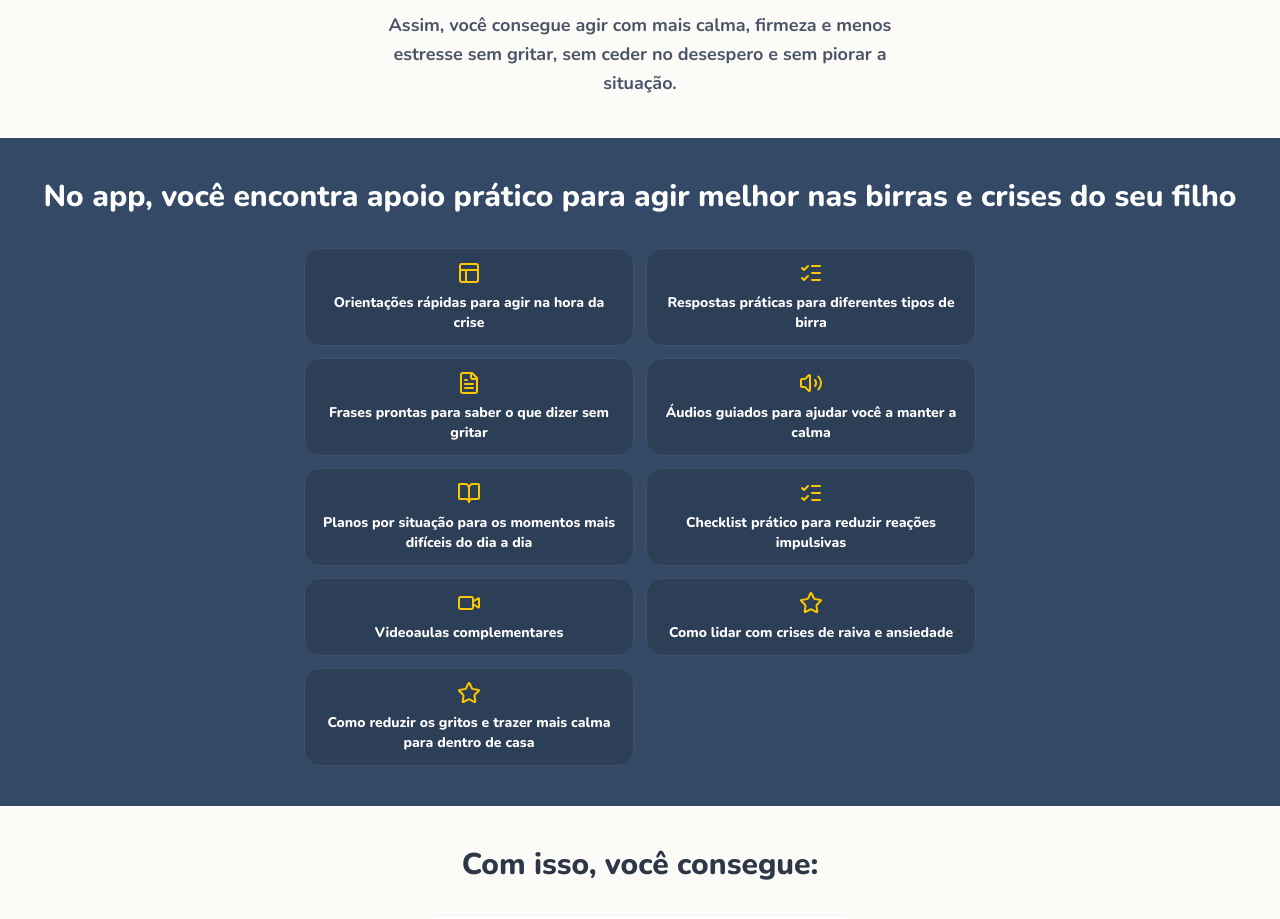
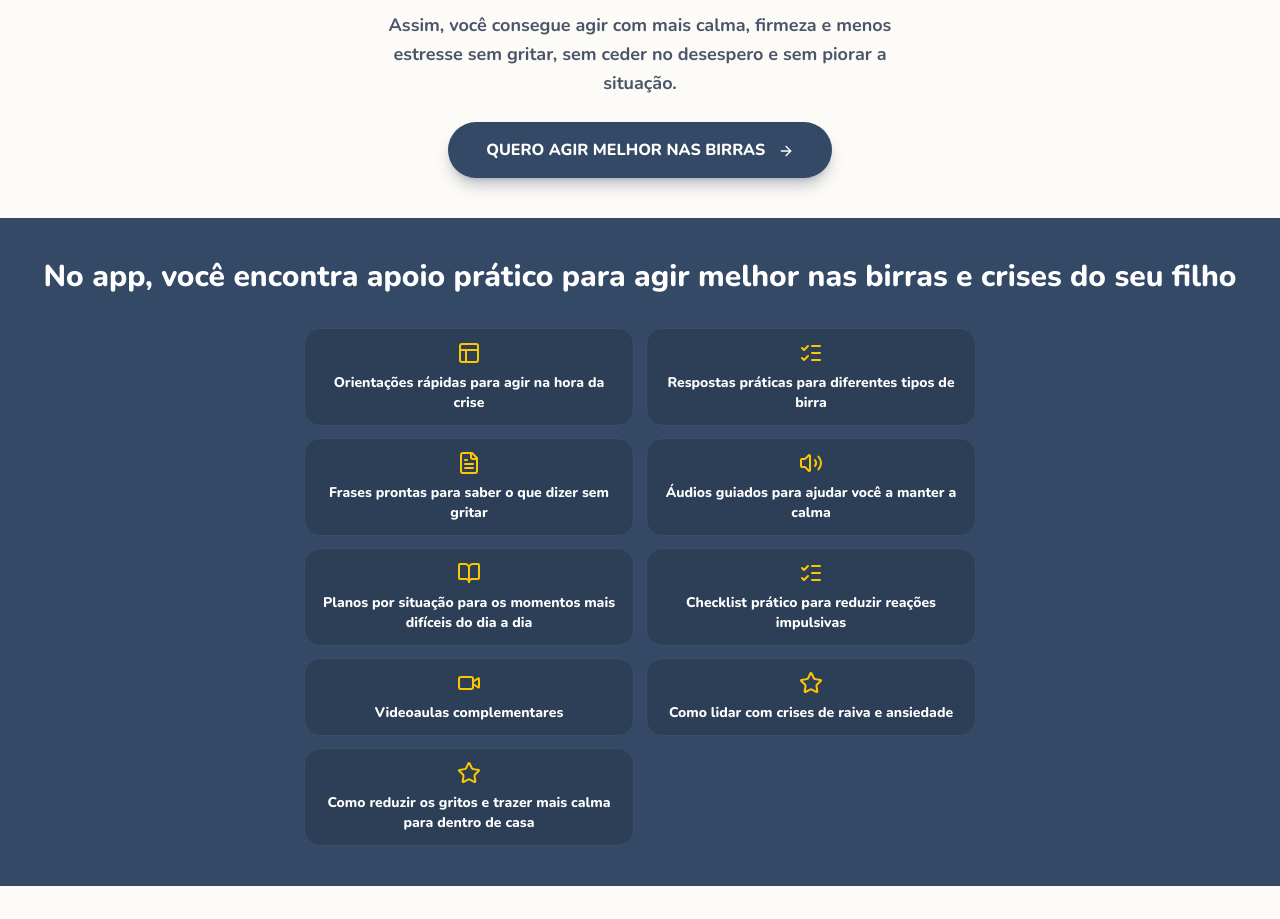
Before and after one commit to jcbusinessdr26-design/Quiz-como-acabar-com-birra-do-seu-filho, a React (Vite) app: page / in a window 1280 px wide. Shown: the part 3380-4299 px from the top of the page. Built offline with nearby package versions, Linux system fonts and the light colour scheme.

Commit message:
Adiciona botãoâncora no bloco 5 após texto sobre calma e firmeza

```diff
--- a/src/components/SalesPage.tsx
+++ b/src/components/SalesPage.tsx
@@ -175,6 +175,18 @@ className="w-full h-80 object-contain rounded-lg"
             O Plano de Ação Anti-Birra por Situação foi criado para ajudar você a lidar melhor com as birras e crises do seu filho, mostrando de forma prática o que fazer, o que dizer e o que evitar em cada momento difícil do dia a dia.<br/><br/>
             Assim, você consegue agir com mais calma, firmeza e menos estresse sem gritar, sem ceder no desespero e sem piorar a situação.
           </p>
+          <motion.div
+            whileHover={{ scale: 1.02 }}
+            whileTap={{ scale: 0.98 }}
+            className="mt-6"
+          >
+            <Button
+              onClick={scrollToOffer}
+              className="bg-[#344966] hover:bg-[#1E2A45] text-white py-4 text-base font-black border-none rounded-[2rem] w-full max-w-sm mx-auto block"
+            >
+              QUERO AGIR MELHOR NAS BIRRAS <ArrowRight className="w-4 h-4 ml-2 inline" />
+            </Button>
+          </motion.div>
         </motion.div>
       </section>
 
```
